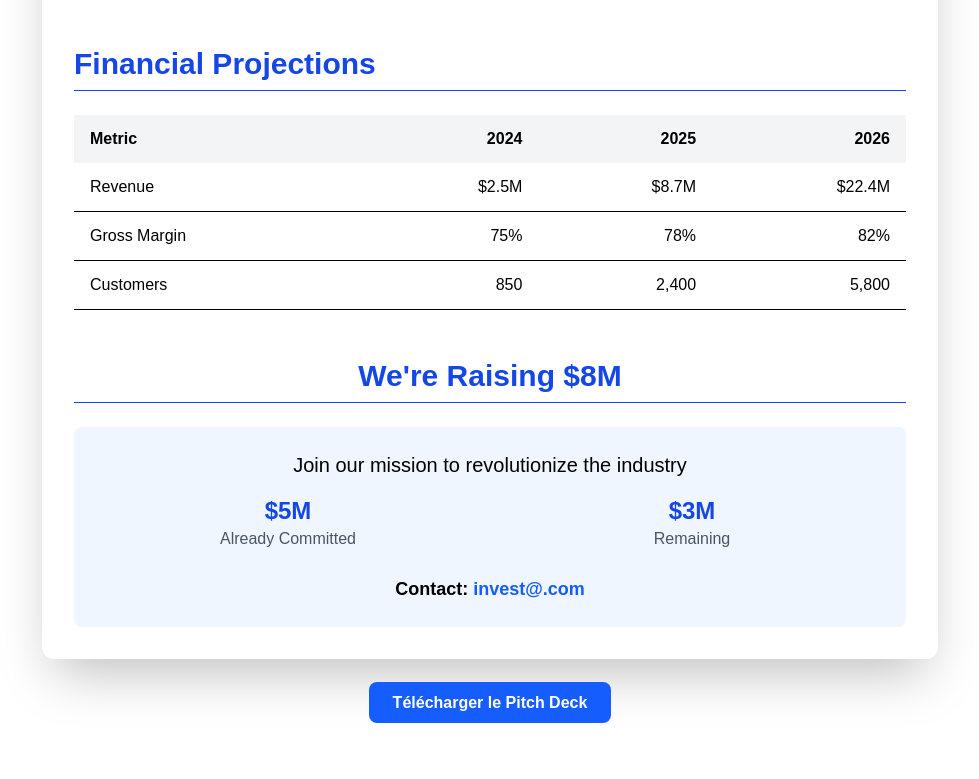
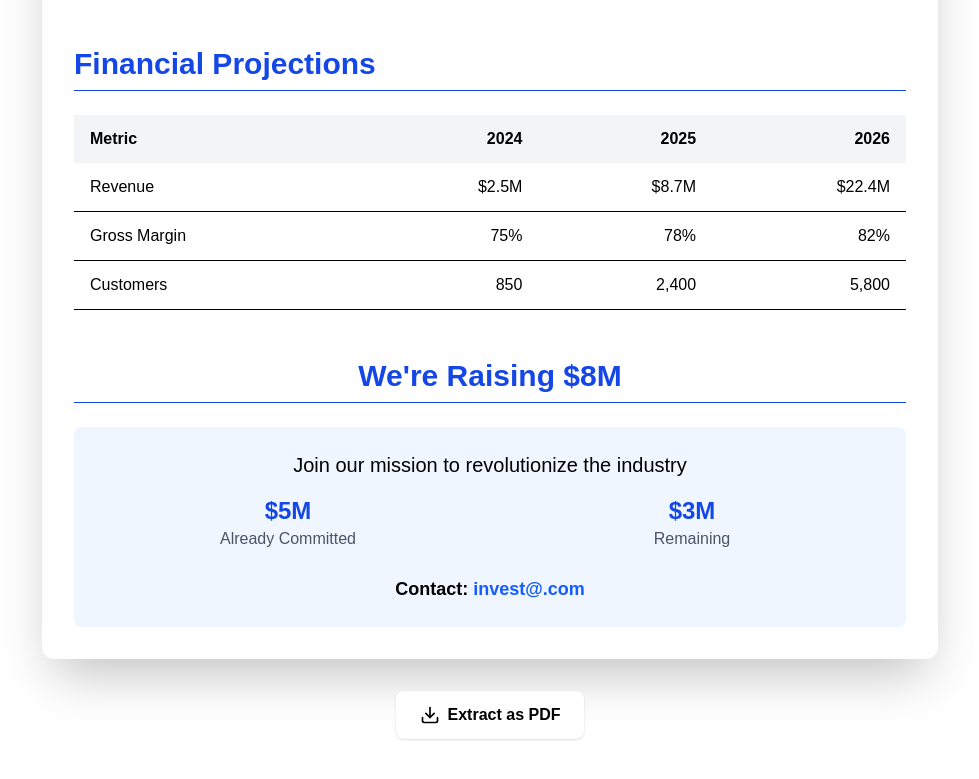
Before and after one commit to The-Info-Night/ConnecTech, a Next.js app: page /admin_pages/pitch-deck in a window 1280 px wide. Shown: the part 2001-2780 px from the top of the page, without its empty margins (262-1241 px from the left). Built offline with nearby package versions, Linux system fonts and the light colour scheme.

Commit message:
[FIX] extract button

```diff
--- a/app/admin_pages/pitch-deck/pitch_deck.tsx
+++ b/app/admin_pages/pitch-deck/pitch_deck.tsx
@@ -3,6 +3,7 @@ import { useRef } from "react";
 import jsPDF from "jspdf";
 import html2canvas from "html2canvas";
 import Link from "next/link";
+import { Download } from "lucide-react";
 
 export default function PitchDeckPage() {
     const contentRef = useRef<HTMLDivElement | null>(null);
@@ -274,9 +275,10 @@ export default function PitchDeckPage() {
             <Link
               href="/pitch-deck-c.pdf"
               download
-                className="px-6 py-3 rounded-lg bg-blue-600 text-white font-bold hover:bg-blue-700"
+              className="inline-flex items-center gap-2 px-6 py-3 rounded-lg bg-white text-black font-bold shadow hover:bg-gray-100 transition"
             >
-                Télécharger le Pitch Deck
+              <Download className="w-5 h-5" />
+              Extract as PDF
             </Link>
           </div>
         </main>
--- a/package.json
+++ b/package.json
@@ -13,6 +13,7 @@
     "culori": "^4.0.2",
     "html2canvas": "^1.4.1",
     "jspdf": "^3.0.2",
+    "lucide-react": "^0.542.0",
     "next": "15.5.2",
     "node-fetch": "^3.3.2",
     "react": "19.1.0",
```
Also changed, not shown: 1 other file (tests, documents, lock files or other folders). Lines whose indentation alone changed are shown as unchanged.
